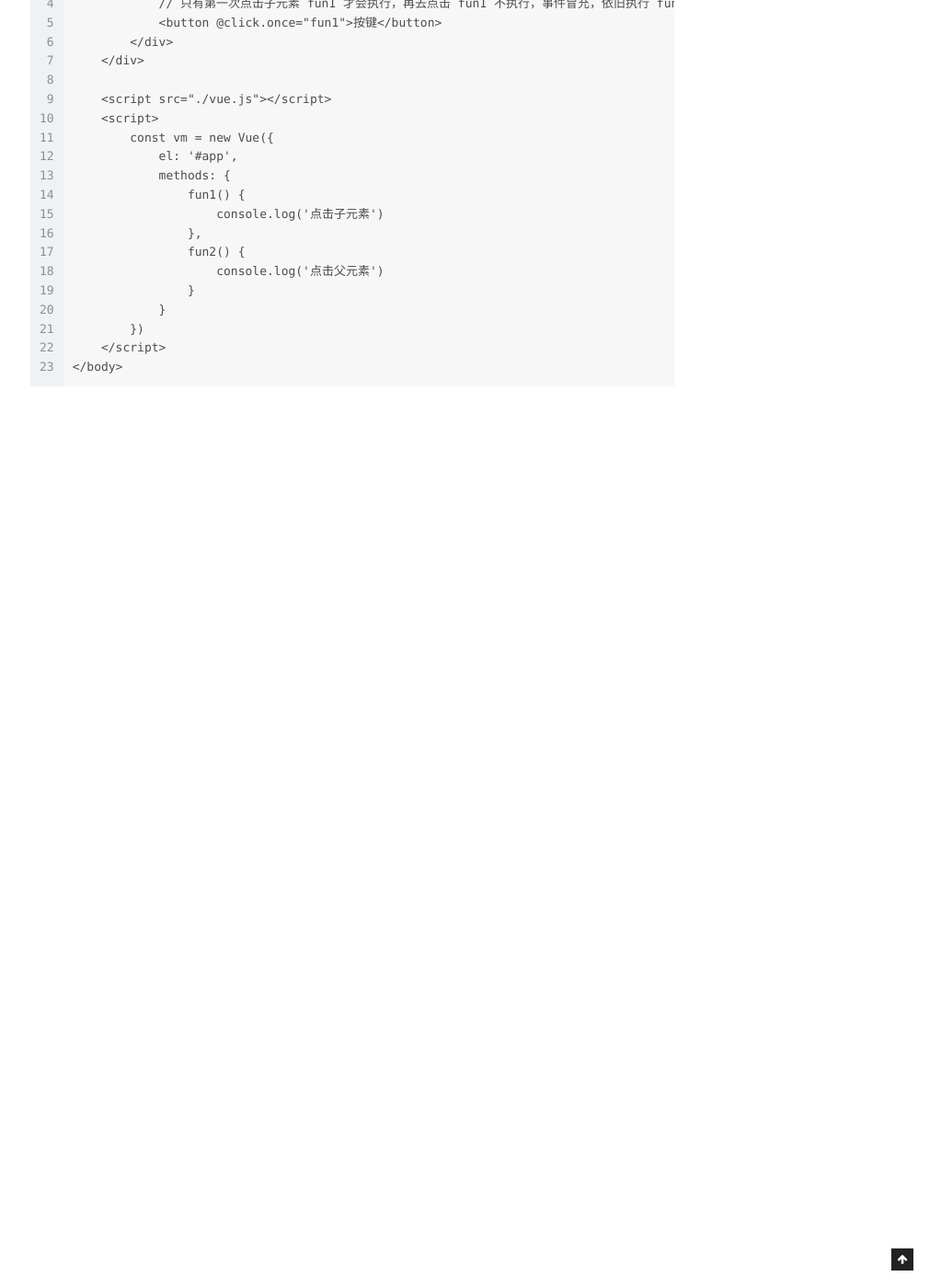
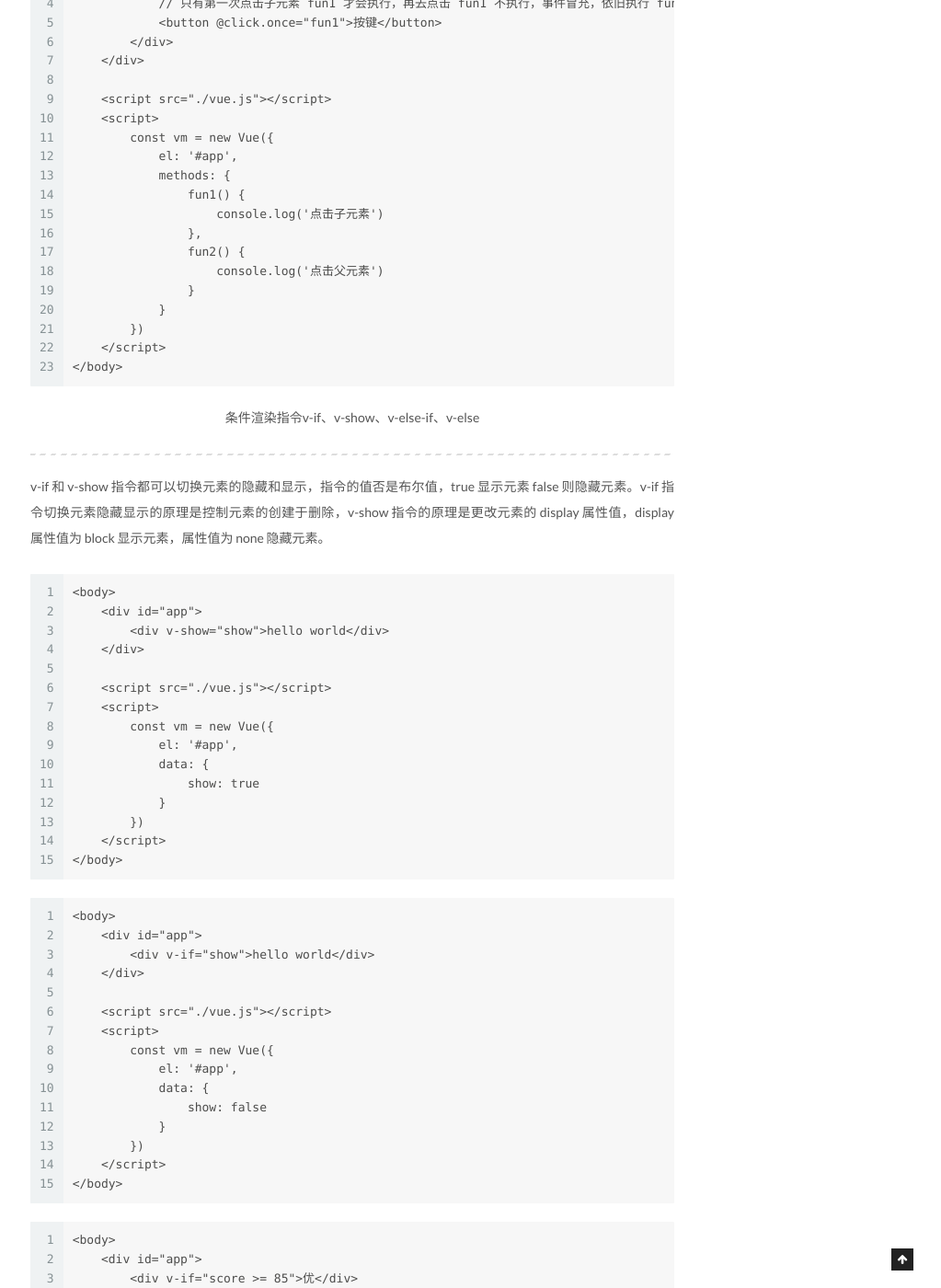
Before and after one commit to chuyibo/chuyibo.github.io, a Jekyll site: the page built from _posts/2021-01-27-Vue 学习笔记(二).md, in a window 1280 px wide and 1400 px high, scrolled down 13719 px. Shown: the whole window at 92% size, without its empty margins (257-1280 px from the left). Built offline with Jekyll 4.4.1, drawn with Linux system fonts in a browser that asks for light colours; before the commit the page ends 14349 px from its top, so only the background shows below that; some of the changed text lies outside the part shown.

Commit message:
2021/02/02

````diff
--- a/_posts/2021-01-27-Vue 学习笔记(二).md
+++ b/_posts/2021-01-27-Vue 学习笔记(二).md
@@ -675,3 +675,65 @@ v-bind 指令作用于 class 和 style 属性时，vue 做了专门额增强。
     </script>
 </body>
 ```
+
+<p align="center">条件渲染指令v-if、v-show、v-else-if、v-else</p>
+
+----
+
+v-if 和 v-show 指令都可以切换元素的隐藏和显示，指令的值否是布尔值，true 显示元素 false 则隐藏元素。v-if 指令切换元素隐藏显示的原理是控制元素的创建于删除，v-show 指令的原理是更改元素的 display 属性值，display 属性值为 block 显示元素，属性值为 none 隐藏元素。
+
+```
+<body>
+    <div id="app">
+        <div v-show="show">hello world</div>
+    </div>
+
+    <script src="./vue.js"></script>
+    <script>
+        const vm = new Vue({
+            el: '#app',
+            data: {
+                show: true
+            }
+        })
+    </script>
+</body>
+```
+
+```
+<body>
+    <div id="app">
+        <div v-if="show">hello world</div>
+    </div>
+
+    <script src="./vue.js"></script>
+    <script>
+        const vm = new Vue({
+            el: '#app',
+            data: {
+                show: false
+            }
+        })
+    </script>
+</body>
+```
+
+```
+<body>
+    <div id="app">
+        <div v-if="score >= 85">优</div>
+        <div v-else-if="score >= 70">良</div>
+        <div v-else="show">差</div>
+    </div>
+
+    <script src="./vue.js"></script>
+    <script>
+        const vm = new Vue({
+            el: '#app',
+            data: {
+                score: 60
+            }
+        })
+    </script>
+</body>
+```
````
